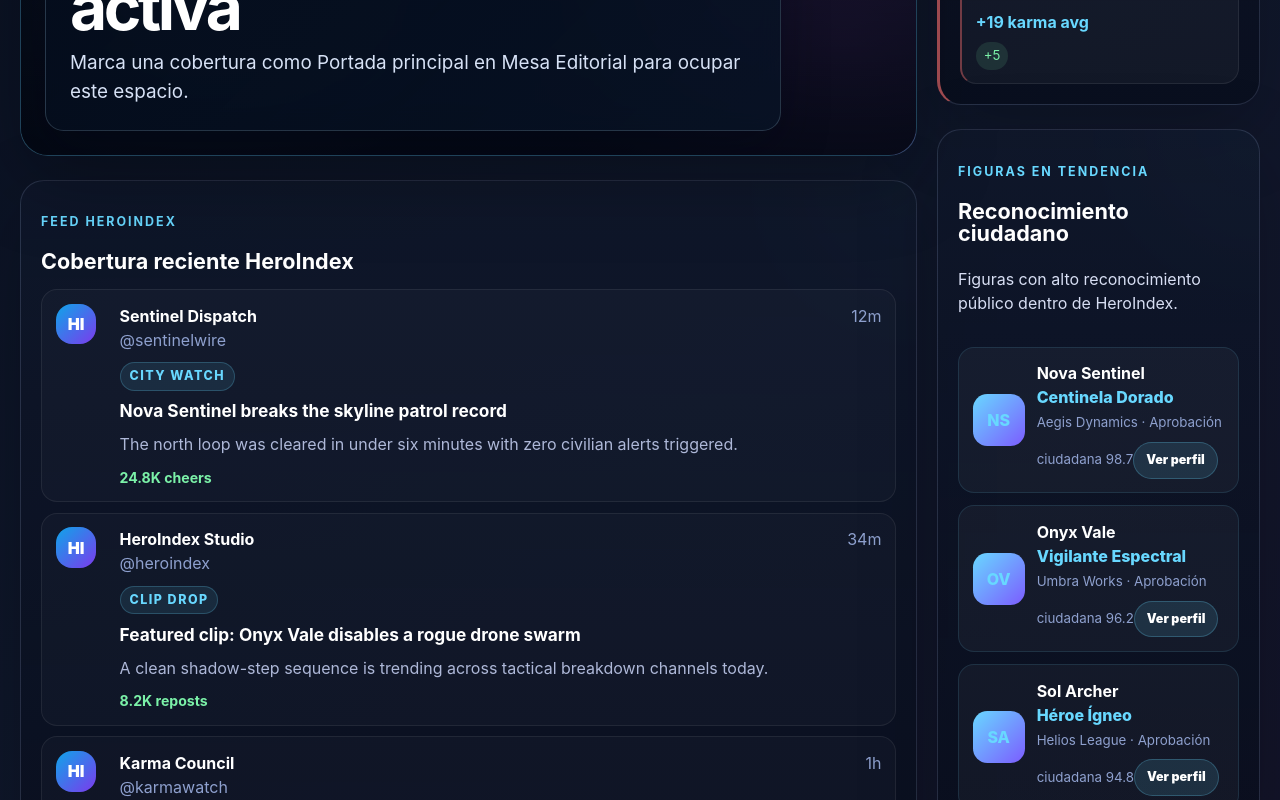
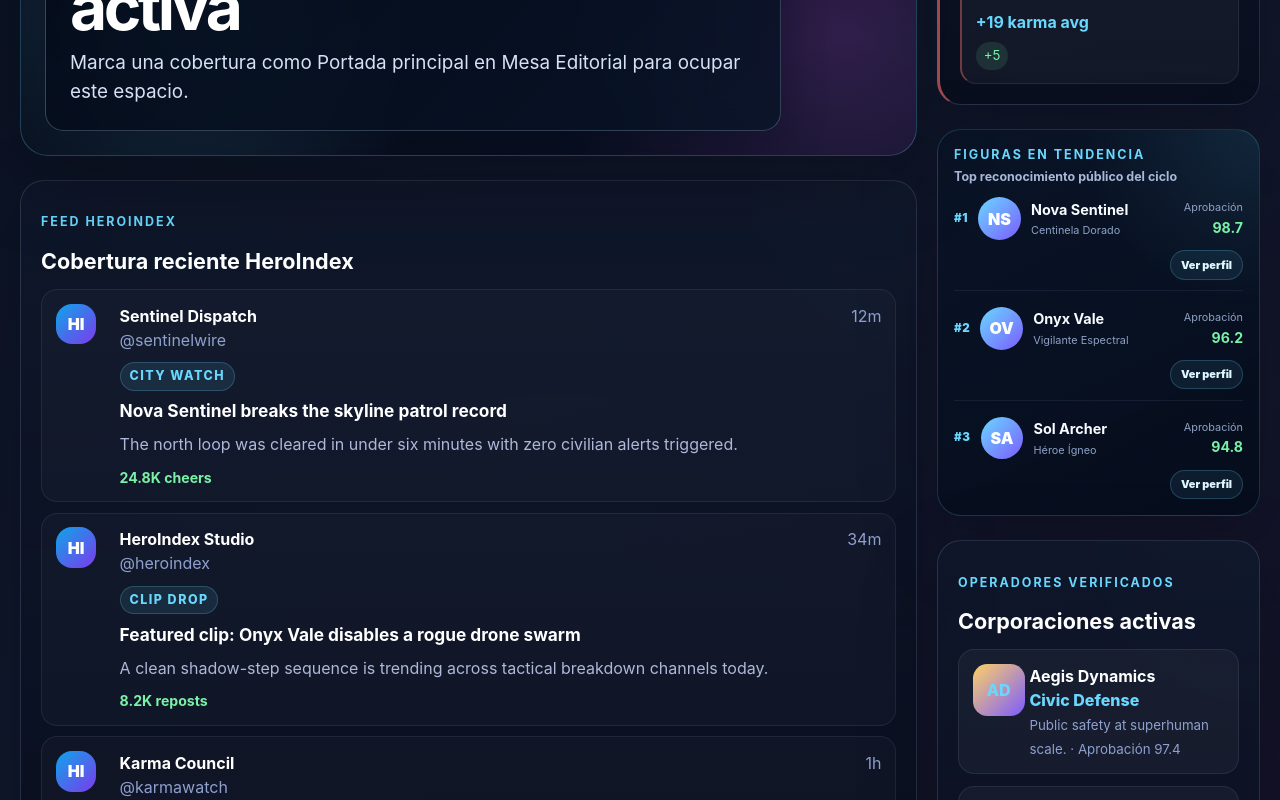
Before and after one commit to Fraxandrius/HeroIndex, a React (Vite) app: page / in a window 1280 px wide. Shown: the part 740-1540 px from the top of the page. Built offline with nearby package versions, Linux system fonts and the light colour scheme; no server answers; the database is empty.

Commit message:
cambios al home

```diff
--- a/src/pages/Home.jsx
+++ b/src/pages/Home.jsx
@@ -56,6 +56,14 @@ function getNewsImageScale(newsItem) {
   return Number.isNaN(scale) ? 1 : Math.max(scale, 1)
 }
 
+function getHeroOverlayStrength(newsItem) {
+  const strength = Number(newsItem?.imageOverlayStrength ?? 0.55)
+
+  if (Number.isNaN(strength)) return 0.14
+
+  return Math.min(Math.max(strength * 0.28, 0.06), 0.2)
+}
+
 function getHeroDisplayName(hero) {
   return hero.alias ?? hero.publicName ?? hero.codename ?? hero.name ?? 'Figura HeroIndex'
 }
@@ -89,7 +97,8 @@ function Home({ onNavigate }) {
     .slice(0, 3)
   const topStoryVisualStyle = topStory?.imageUrl
     ? {
-        backgroundImage: `linear-gradient(rgba(3, 7, 18, ${topStory.imageOverlayStrength ?? 0.55}), rgba(3, 7, 18, ${topStory.imageOverlayStrength ?? 0.55})), url(${topStory.imageUrl})`,
+        '--home-hero-overlay-strength': getHeroOverlayStrength(topStory),
+        backgroundImage: `url(${topStory.imageUrl})`,
         backgroundPosition: `${topStory.imagePositionX ?? 50}% ${topStory.imagePositionY ?? 50}%`,
         backgroundSize: `${getNewsImageScale(topStory) * 100}%`,
       }
@@ -254,17 +263,17 @@ return <button className="story-card story-card--compact" key={hero.id} onClick=
             </ol>
           </section>
 
-          <section className="side-panel">
-            <div className="section-heading">
+          <section className="side-panel home-trending-module">
+            <div className="home-trending-module__heading">
               <p className="page-card__kicker">Figuras en tendencia</p>
-              <h2>Reconocimiento ciudadano</h2>
-              <p>Figuras con alto reconocimiento público dentro de HeroIndex.</p>
+              <p>Top reconocimiento público del ciclo</p>
             </div>
-            <div className="home-hero-list">
-              {heroesLoading || corporationsLoading ? <p>Cargando héroes HeroIndex...</p> : null}
-              {!heroesLoading && !corporationsLoading
-                ? citizenFeaturedHeroes.map((hero) => (
-                    <article className="home-hero-card" key={hero.id}>
+            <ol className="home-trending-module__list">
+              {heroesLoading ? <li className="home-trending-module__state">Cargando figuras HeroIndex...</li> : null}
+              {!heroesLoading
+                ? citizenFeaturedHeroes.map((hero, index) => (
+                    <li className="home-trending-item" key={hero.id}>
+                      <span className="home-trending-item__rank" aria-label={`Posición ${index + 1}`}>#{index + 1}</span>
                       <span className="home-hero-card__avatar">
                         <span>{getInitials(getHeroDisplayName(hero))}</span>
                         {hero.avatarUrl ? (
@@ -278,26 +287,25 @@ return <button className="story-card story-card--compact" key={hero.id} onClick=
                           />
                         ) : null}
                       </span>
-                      <div>
+                      <span className="home-trending-item__meta">
                         <strong>{getHeroDisplayName(hero)}</strong>
-                        <span>{hero.heroTitle ?? 'Figura HeroIndex'}</span>
-                        <small>
-                          {getCorporationById(hero.corporationId)?.name ??
-                            hero.corporationId ??
-                            'Independiente'}{' '}
-                          · Aprobación ciudadana {getScore(hero.approval)}
-                        </small>
+                        <small>{hero.heroTitle ?? 'Figura HeroIndex'}</small>
+                      </span>
+                      <span className="home-trending-item__approval">
+                        <small>Aprobación</small>
+                        <strong>{getScore(hero.approval)}</strong>
+                      </span>
                       <button
+                        className="home-trending-item__action"
                         onClick={() => onNavigate?.('hero-profile', { heroId: hero.id })}
                         type="button"
                       >
                         Ver perfil
                       </button>
-                      </div>
-                    </article>
+                    </li>
                   ))
                 : null}
-            </div>
+             </ol>
           </section>
 
           <section className="side-panel">
--- a/src/styles/home.css
+++ b/src/styles/home.css
@@ -842,3 +842,144 @@
 .hero-feature__editorial-panel > p:not(.page-card__kicker) { color: #d7e2f6; line-height: 1.55; margin: 0; max-width: 42rem; }
 .hero-feature__visual-label { color: #fff; font-size: clamp(1.05rem, 2vw, 1.35rem); letter-spacing: 0.04em; }
 .hero-feature--visual-story .hero-feature__editorial-panel { max-width: fit-content; }
+
+/* Home Hero Overlay Reduction + Trending Module Cleanup-v1 */
+.hero-feature--news::before {
+  background:
+    linear-gradient(180deg, rgba(3, 7, 18, 0.01) 0%, rgba(3, 7, 18, 0.035) 58%, rgba(3, 7, 18, var(--home-hero-overlay-strength, 0.16)) 100%),
+    linear-gradient(90deg, rgba(3, 7, 18, 0.12), transparent 58%);
+}
+
+.hero-feature__editorial-panel {
+  backdrop-filter: blur(16px) saturate(1.08);
+  background: linear-gradient(135deg, rgba(3, 9, 22, 0.9), rgba(8, 20, 39, 0.82));
+  border-color: rgba(186, 230, 253, 0.24);
+  box-shadow: 0 1rem 2.75rem rgba(2, 6, 23, 0.28);
+}
+
+.home-trending-module {
+  background:
+    radial-gradient(circle at 100% 0%, rgba(104, 216, 255, 0.1), transparent 11rem),
+    linear-gradient(155deg, rgba(10, 20, 39, 0.94), rgba(6, 13, 28, 0.96));
+  border-color: rgba(104, 216, 255, 0.18);
+  gap: 0.8rem;
+  padding: 1rem;
+}
+
+.home-trending-module__heading {
+  display: grid;
+  gap: 0.2rem;
+}
+
+.home-trending-module__heading p {
+  margin: 0;
+}
+
+.home-trending-module__heading > p:last-child {
+  color: #a9b8d8;
+  font-size: 0.78rem;
+  font-weight: 700;
+}
+
+.home-trending-module__list {
+  display: grid;
+  gap: 0.35rem;
+  list-style: none;
+  margin: 0;
+  padding: 0;
+}
+
+.home-trending-item {
+  align-items: center;
+  border-bottom: 1px solid rgba(151, 164, 205, 0.1);
+  display: grid;
+  gap: 0.65rem;
+  grid-template-columns: auto 2.65rem minmax(0, 1fr) auto;
+  padding: 0.65rem 0;
+}
+
+.home-trending-item:last-child {
+  border-bottom: 0;
+  padding-bottom: 0;
+}
+
+.home-trending-item__rank {
+  color: #68d8ff;
+  font-size: 0.72rem;
+  font-weight: 950;
+  letter-spacing: 0.04em;
+}
+
+.home-trending-item .home-hero-card__avatar {
+  border-radius: 999px;
+  height: 2.65rem;
+  width: 2.65rem;
+}
+
+.home-trending-item__meta {
+  display: grid;
+  gap: 0.12rem;
+  min-width: 0;
+}
+
+.home-trending-item__meta strong,
+.home-trending-item__meta small {
+  overflow: hidden;
+  text-overflow: ellipsis;
+  white-space: nowrap;
+}
+
+.home-trending-item__meta strong {
+  color: #f8fbff;
+  font-size: 0.9rem;
+}
+
+.home-trending-item__meta small,
+.home-trending-item__approval small {
+  color: #8ea0c4;
+  font-size: 0.68rem;
+}
+
+.home-trending-item__approval {
+  align-items: end;
+  display: grid;
+  gap: 0.08rem;
+  justify-items: end;
+}
+
+.home-trending-item__approval strong {
+  color: #7bf1a8;
+  font-size: 0.88rem;
+}
+
+.home-trending-item__action {
+  background: rgba(104, 216, 255, 0.08);
+  border: 1px solid rgba(104, 216, 255, 0.22);
+  border-radius: 999px;
+  color: #dff8ff;
+  cursor: pointer;
+  font: inherit;
+  font-size: 0.68rem;
+  font-weight: 900;
+  grid-column: 3 / -1;
+  justify-self: end;
+  padding: 0.35rem 0.62rem;
+}
+
+.home-trending-item__action:hover,
+.home-trending-item__action:focus-visible {
+  background: rgba(104, 216, 255, 0.16);
+  border-color: rgba(104, 216, 255, 0.46);
+}
+
+.home-trending-module__state {
+  color: #a9b8d8;
+  font-size: 0.8rem;
+  padding: 0.65rem 0;
+}
+
+@media (max-width: 760px) {
+  .home-trending-item {
+    grid-template-columns: auto 2.65rem minmax(0, 1fr) auto;
+  }
+}
```
Lines whose indentation alone changed are shown as unchanged.
